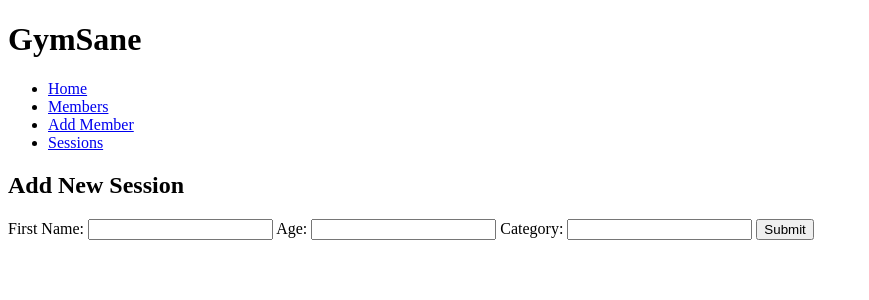
After one commit to sf-adams/gym_sane, a Flask app: page /sessions/new in a window 1280 px wide. The commit adds this page. Shown: the top 300 px of the page, without its empty margins (0-869 px from the left). Run offline with Flask 2, Linux system fonts and the light colour scheme.

Commit message:
Create Session Feature Added
Sessions can now be added to the existing list of sessions, through a form on a separate page.

```diff
--- a/controllers/members_controller.py
+++ b/controllers/members_controller.py
@@ -30,7 +30,7 @@ def create_member():
     return redirect("/members")
 
 # EDIT
-@members_blueprint.route("/members/<id>/edit")
+@members_blueprint.route("/members/<id>/edit", methods=['GET'])
 def edit_member(id):
     title = "Edit Member"
     member = member_repository.select(id)
--- a/controllers/sessions_controller.py
+++ b/controllers/sessions_controller.py
@@ -1,4 +1,5 @@
-from flask import Blueprint, render_template
+from re import S
+from flask import Blueprint, render_template, request, redirect
 
 from models.session import Session
 import repositories.session_repository as session_repository
@@ -11,3 +12,19 @@ def sessions():
     title = "Sessions"
     sessions = session_repository.select_all()
     return render_template("sessions/index.html", title=title, sessions=sessions)
+
+# NEW
+@sessions_blueprint.route("/sessions/new")
+def new_session():
+    title = "New Session"
+    return render_template("sessions/new.html", title=title)
+
+# CREATE
+@sessions_blueprint.route("/sessions", methods=["POST"])
+def create_session():
+    name = request.form["name"]
+    time = request.form["time"]
+    category = request.form["category"]
+    new_session = Session(name, time, category)
+    session_repository.save(new_session)
+    return redirect("/sessions")
--- a/templates/base.html
+++ b/templates/base.html
@@ -13,6 +13,7 @@
             <ul class="menu">
                 <li><a href="/">Home</a></li>
                 <li><a href="/members">Members</a></li>
+                <li><a href="/members/new">Add Member</a></li>
                 <li><a href="/sessions">Sessions</a></li>
                 <!-- <li><a href="/attendances">Attendances</a></li> -->
             </ul>
--- /dev/null
+++ b/templates/sessions/new.html
@@ -0,0 +1,19 @@
+{% extends "base.html"%}
+{% block content %}
+
+<h2>Add New Session</h2>
+
+<form action="/sessions" method="POST">
+    <div>
+        <label for="name">First Name:</label>
+        <input type="text" id="name" name="name">
+        <label for="time">Age:</label>
+        <input type="text" id="time" name="time">
+        <label for="category">Category:</label>
+        <input type="text" id="category" name="category">
+        <input type="submit">
+    </div>
+</form>
+
+
+{% endblock %}
```
